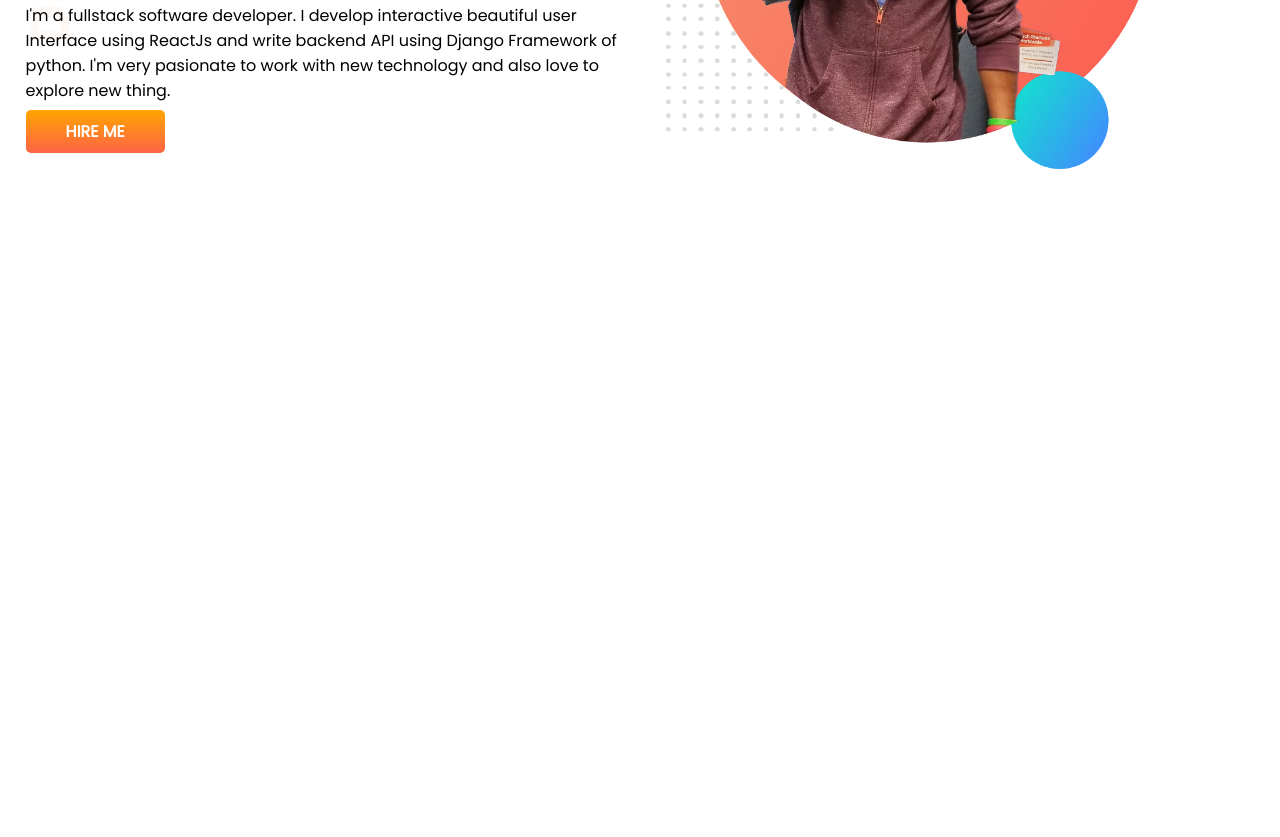
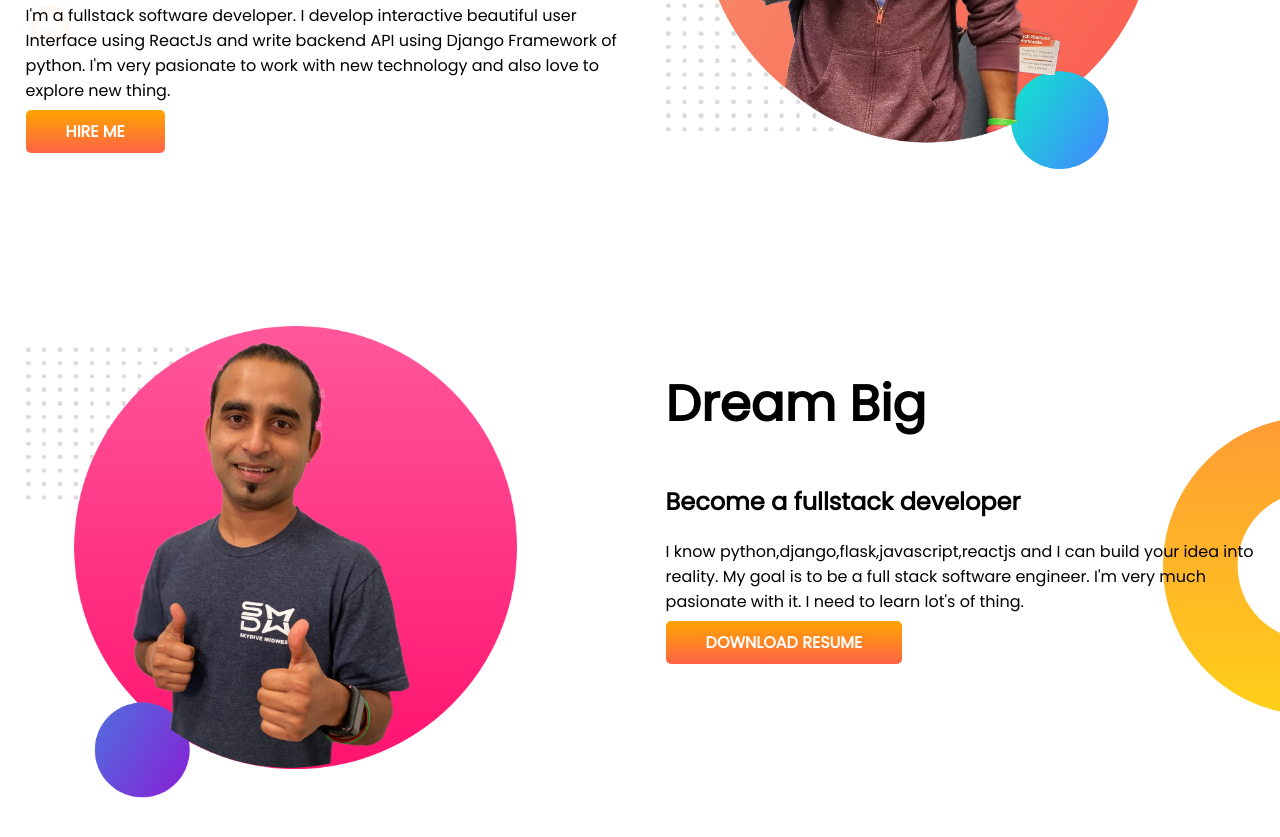
Before and after one commit to icerahi1/developer-portfolio, a plain HTML site: page index.html in a window 1280 px wide. Shown: the part 319-1156 px from the top of the page. Before the commit the page ends 800 px from the top, so only its background shows below. Drawn offline with Linux system fonts and the light colour scheme.

Commit message:
dream section added

```diff
--- a/index.html
+++ b/index.html
@@ -34,5 +34,23 @@
         <img src="./images/jhankar.png " alt="" />
       </div>
     </section>
+
+    <section class="dream-big">
+      <div class="half-width">
+        <img src="./images/jhankar2.png" alt="" />
+      </div>
+      <div class="half-width">
+        <h1>Dream Big</h1>
+        <h2>Become a fullstack developer</h2>
+        <p>
+          I know python,django,flask,javascript,reactjs and I can build your
+          idea into reality. My goal is to be a full stack software engineer.
+          I'm very much pasionate with it. I need to learn lot's of thing.
+        </p>
+        <a class="link-button" href="https://fb.com/icerahi" target="_blank"
+          >Download Resume</a
+        >
+      </div>
+    </section>
   </body>
 </html>
--- a/style.css
+++ b/style.css
@@ -10,6 +10,7 @@ h1 {
 }
 section {
   display: flex;
+  margin-bottom: 150px;
 }
 .half-width {
   width: 50%;
@@ -27,7 +28,14 @@ section {
   color: white;
   font-weight: 700;
 }
+
 .top-banner {
   background-image: url(./images/top-banner.png);
   background-repeat: no-repeat;
 }
+
+.dream-big {
+  background-image: url(./images/dream-bg.png);
+  background-repeat: no-repeat;
+  background-position: right;
+}
```
